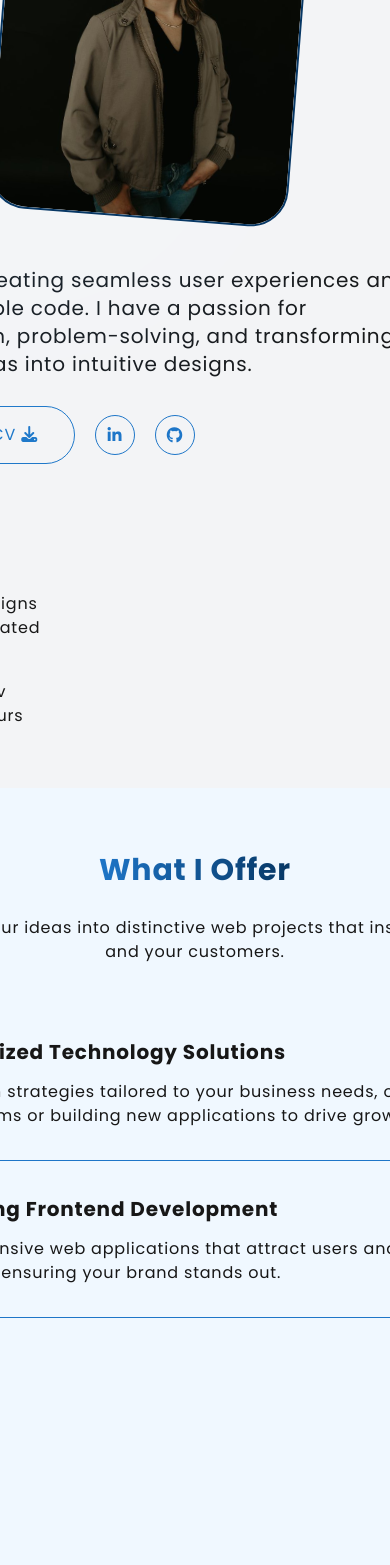
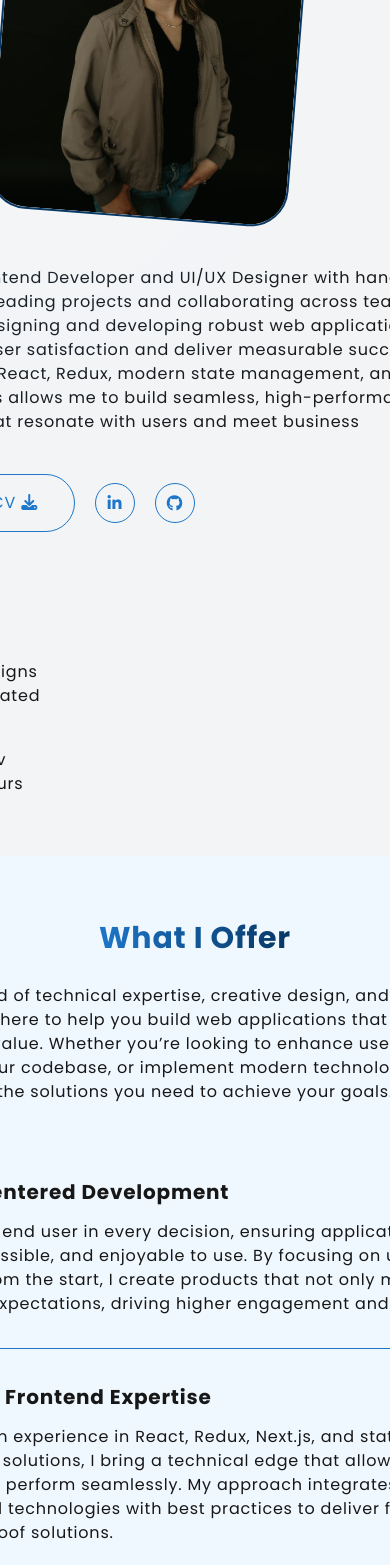
Before and after one commit to brookelkennison/portfolio, a Next.js app: page / in a window 390 px wide. Shown: the part 432-1997 px from the top of the page. Built offline with nearby package versions, Linux system fonts and the light colour scheme; a web font is replaced by a local one.

Commit message:
finalize portfolio

```diff
--- a/pages/index.js
+++ b/pages/index.js
@@ -39,8 +39,7 @@ export default function Home() {
 					{/* blob */}
 					<div className='absolute right-0 top-[-20%] w-80 h-80 bg-primaryColorLight mix-blend-screen rounded-full blur-[150px] opacity-50' />
 					<div className='container'>
-						{/* bg image  */}
-						<div className='hidden md:block absolute top-0 animate-scaleAnimation'>
+						<div className='hidden md:block absolute top-0 left-[30%] lg:left-[35%] animate-scaleAnimation'>
 							<p className='font-Londrina text-[400px] lg:text-[450px] text-primaryColorLight uppercase -z-10 opacity-5'>hi</p>
 						</div>
 						{/* hero content  */}
@@ -57,7 +56,7 @@ export default function Home() {
 									<div className='absolute left-0 bottom-0 w-80 h-80 bg-primaryColorLight mix-blend-screen rounded-full blur-[150px] opacity-50' />
 									<Image src='/images/person.jpg' alt='person' height='200' width='300' className='my-10 max-w-[90%] duration-300 origin-center rotate-[4.5deg] border-2 border-primaryColor rounded-[38px] hover:rotate-0 hover:border-primaryColorLight' />
 								</div>
-								<p className='max-w-xl text-xl pb-5'>I thrive on creating seamless user experiences and clean, scalable code. I have a passion for collaboration, problem-solving, and transforming complex ideas into intuitive designs.</p>
+								<p className='max-w-xl pb-2'>As a driven Frontend Developer and UI/UX Designer with hands-on experience leading projects and collaborating across teams, I specialize in designing and developing robust web applications that prioritize user satisfaction and deliver measurable success. My expertise in React, Redux, modern state management, and CSS frameworks allows me to build seamless, high-performance applications that resonate with users and meet business objectives.</p>
 								<div className='flex items-center flex-wrap gap-5'>
 									<a href='/assets/BrookeKennisonResume.pdf' download>
 										<button className='btn_outline'>
@@ -118,60 +117,60 @@ export default function Home() {
 					<div className='container'>
 						<div className='quality_services_top flex flex-col items-center gap-5 text-center'>
 							<h2 className='subtitle'>What I Offer</h2>
-							<p className='max-w-2xl'>I transform your ideas into distinctive web projects that inspire both you and your customers.</p>
+							<p className='max-w-3xl'>With a blend of technical expertise, creative design, and a user-first approach, I’m here to help you build web applications that stand out and deliver real value. Whether you’re looking to enhance user experience, streamline your codebase, or implement modern technologies, I provide the solutions you need to achieve your goals.</p>
 						</div>
 						{/* list section  */}
 						<div className='my-10'>
 							{/* item 1 */}
 							<div className='service_item'>
-								<div className='text-xl md:text-2xl lg:text-3xl font-bold flex items-center gap-3 md:w-[40%]'>
+								<div className='text-xl md:text-2xl font-bold flex items-center gap-3 md:w-[40%]'>
 									<p className='text-primaryColorLight hover:text-whiteColor'>01</p>
-									<p>Customized Technology Solutions</p>
+									<p>User-Centered Development</p>
 								</div>
 								<div className='ml-auto text-2xl origin-center rotate-45 md:order-last'>
 									<i className='fa-solid fa-arrow-right-long' />
 								</div>
 								<div>
-									<p className='md:max-w-[330px] lg:max-w-md xl:max-w-lg'>I develop tech strategies tailored to your business needs, optimizing existing systems or building new applications to drive growth.</p>
+									<p className='md:max-w-[330px] lg:max-w-md xl:max-w-lg'>I prioritize the end user in every decision, ensuring applications are intuitive, accessible, and enjoyable to use. By focusing on user experience from the start, I create products that not only meet but exceed user expectations, driving higher engagement and satisfaction. </p>
 								</div>
 							</div>
 							{/* item 2 */}
 							<div className='service_item'>
-								<div className='text-xl md:text-2xl lg:text-3xl font-bold flex items-center gap-3 md:w-[40%]'>
+								<div className='text-xl md:text-2xl font-bold flex items-center gap-3 md:w-[40%]'>
 									<p className='text-primaryColorLight hover:text-whiteColor'>02</p>
-									<p>Engaging Frontend Development</p>
+									<p>Modern Frontend Expertise</p>
 								</div>
 								<div className='ml-auto text-2xl origin-center rotate-45 md:order-last'>
 									<i className='fa-solid fa-arrow-right-long' />
 								</div>
 								<div>
-									<p className='md:max-w-[330px] lg:max-w-md xl:max-w-lg'>I create responsive web applications that attract users and enhance performance, ensuring your brand stands out.</p>
+									<p className='md:max-w-[330px] lg:max-w-md xl:max-w-lg'>With hands-on experience in React, Redux, Next.js, and state management solutions, I bring a technical edge that allows your application to perform seamlessly. My approach integrates cutting-edge frontend technologies with best practices to deliver fast, scalable, and future-proof solutions.</p>
 								</div>
 							</div>
 							{/* item 3 */}
 							<div className='service_item'>
-								<div className='text-xl md:text-2xl lg:text-3xl font-bold flex items-center gap-3 md:w-[40%]'>
+								<div className='text-xl md:text-2xl font-bold flex items-center gap-3 md:w-[40%]'>
 									<p className='text-primaryColorLight hover:text-whiteColor'>03</p>
-									<p>Scalable Architecture Design</p>
+									<p>Seamless UI/UX Integration</p>
 								</div>
 								<div className='ml-auto text-2xl origin-center rotate-45 md:order-last'>
 									<i className='fa-solid fa-arrow-right-long' />
 								</div>
 								<div>
-									<p className='md:max-w-[330px] lg:max-w-md xl:max-w-lg'>I design flexible systems that accommodate growth and enable seamless integration of new features.</p>
+									<p className='md:max-w-[330px] lg:max-w-md xl:max-w-lg'>I bridge the gap between design and development, creating interfaces that are as functional as they are beautiful. From user flow mapping to advanced prototyping in Figma, I bring your ideas to life with an attention to detail that enhances usability and aesthetic appeal.</p>
 								</div>
 							</div>
 							{/* item 4 */}
 							<div className='service_item'>
-								<div className='text-xl md:text-2xl lg:text-3xl font-bold flex items-center gap-3 md:w-[40%]'>
+								<div className='text-xl md:text-2xl font-bold flex items-center gap-3 md:w-[40%]'>
 									<p className='text-primaryColorLight hover:text-whiteColor'>04</p>
-									<p>Team-Centric Collaboration</p>
+									<p>Reliable Project Leadership</p>
 								</div>
 								<div className='ml-auto text-2xl origin-center rotate-45 md:order-last'>
 									<i className='fa-solid fa-arrow-right-long' />
 								</div>
 								<div>
-									<p className='md:max-w-[330px] lg:max-w-md xl:max-w-lg'>I promote clear communication and an iterative process, ensuring your vision is realized while empowering your team for success.</p>
+									<p className='md:max-w-[330px] lg:max-w-md xl:max-w-lg'>As an experienced lead developer, I’m committed to clear communication, deadline management, and effective stakeholder engagement. I ensure every project stage aligns with your vision, allowing you to focus on your business goals while I handle the technical and creative execution.</p>
 								</div>
 							</div>
 						</div>
@@ -182,10 +181,8 @@ export default function Home() {
 				<section id='recent_works' className='container'>
 					<div className='recent_works_top flex flex-col items-center gap-5 text-center'>
 						<h2 className='subtitle'>My Recent Works</h2>
-						<p className='max-w-2xl'>We transform your ideas and desires into a distinctive web project that inspires both you and your customers.</p>
+						<p className='max-w-3xl'>My inspiration comes from envisioning a world where applications are more than just tools—they are seamless, user-friendly solutions that enhance people’s lives across various industries. I love the creative challenge of building development as a form of art, using modern technologies and innovative designs to push boundaries. My mission is to partner with companies looking to create applications that don’t just work but inspire, uplift, and empower users, building success from both a functional and an aesthetic standpoint.</p>
 					</div>
-					{/* <div class="container bg-red-800 w-[516.1875px]">1</div> */}
-					{/* tabs  */}
 					<div className='recent_works_tabs relative w-max mx-auto my-10 md:h-12 h-10 text-xs md:text-base grid grid-cols-4 items-center px-[3px] rounded-full bg-sectionColor dark:bg-darkSectionColor border border-primaryColor overflow-hidden transition'>
 						<div className='indicator absolute md:h-11 h-9 my-auto top-0 bottom-0 left-0 rounded-full bg-primaryColorLight' />
 						<button className='relative block md:h-10 h-8 md:px-6 px-3 tab2 rounded-full text-whiteColor' data-tabs='all'>
@@ -213,7 +210,9 @@ export default function Home() {
 										<div>
 											<p className='text-2xl font-bold lg:text-3xl'>Development, Design, UI/UX</p>
 											<small>
-												<p className=''>Bookfinity.com</p>
+												<a href='https://bookfinity.com/' target='_blank' className=''>
+													Bookfinity.com
+												</a>
 											</small>
 											<p className=''>I helped design, develop, and implement UX improvements for a bookshelf web app, enhancing its functionality and creating a more seamless, user-friendly experience.</p>
 										</div>
@@ -230,9 +229,11 @@ export default function Home() {
 										<div>
 											<p className='text-2xl font-bold lg:text-3xl'>Development, Design, UI/UX</p>
 											<small>
-												<p className=''>Bookfinity.com</p>
+												<a className='' href='https://creedencecontracting.com/' target='_blank'>
+													creedencecontracting.com
+												</a>
 											</small>
-											<p className=''>I helped design, develop, and implement UX improvements for a bookshelf web app, enhancing its functionality and creating a more seamless, user-friendly experience.</p>
+											<p className=''>Created an SEO-focused website for a small construction business, writing targeted web copy to showcase their services and expertise. Completed comprehensive QA testing to ensure a seamless user experience, providing the company with a reliable digital platform to reach and engage clients in their service area.</p>
 										</div>
 										<div className='text-2xl rotate-45'>
 											<i className='fa-solid fa-arrow-right-long' />
@@ -247,9 +248,11 @@ export default function Home() {
 										<div>
 											<p className='text-2xl font-bold lg:text-3xl'>Development, Design, UI/UX</p>
 											<small>
-												<p className=''>Bookfinity.com</p>
+												<a href='https://mcslawncarefw.com/' target='_blank' className=''>
+													mcslawncarefw.com
+												</a>
 											</small>
-											<p className=''>I helped design, develop, and implement UX improvements for a bookshelf web app, enhancing its functionality and creating a more seamless, user-friendly experience.</p>
+											<p className=''>Developed a clean, user-friendly website for a small lawn care business, focusing on clear messaging and SEO-optimized web copy to enhance local search visibility. Conducted thorough QA testing to ensure functionality across all devices, delivering a professional online presence that attracts new clients.</p>
 										</div>
 										<div className='text-2xl rotate-45'>
 											<i className='fa-solid fa-arrow-right-long' />
```
